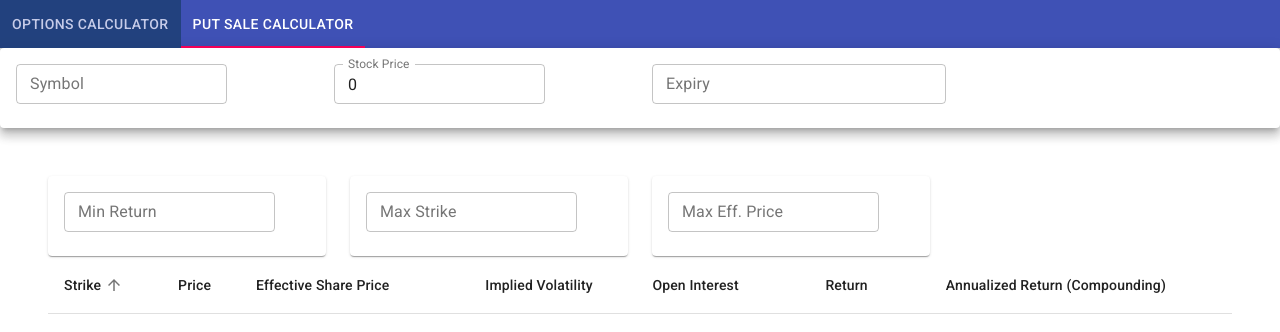
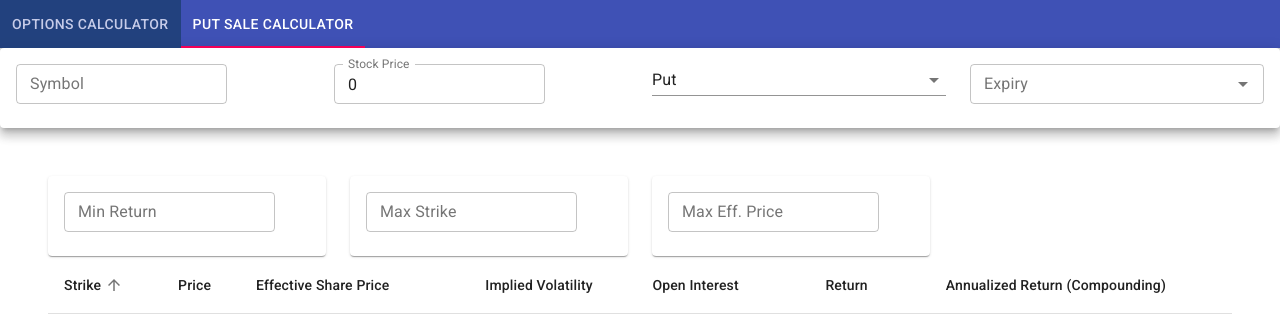
Before and after one commit to pwestling/options-calculator, a React (Create React App) app: page /thetacalc in a window 1280 px wide. Shown: the top 332 px of the page. Built offline with nearby package versions, Linux system fonts and the light colour scheme; what yahoo-finance-client-ts would draw is missing.

Commit message:
add put/call

```diff
--- a/src/Theta.tsx
+++ b/src/Theta.tsx
@@ -41,6 +41,7 @@ import { OptionChain, OptionMeta, Quote, ContractData, ContractDataByStrike } fr
 
 import {
   Symbol,
+  OptionType
 } from "./Types";
 
 type Updater<T> = (arg: T) => void
@@ -74,6 +75,8 @@ function SymbolCard(props: {
   setExpiration: Updater<Expiration | null>;
   className?: any;
   symbol: Symbol;
+  setPutOrCall: Updater<OptionType>;
+  putOrCall: OptionType
 }): React.ReactElement {
   return (
     <Card className={props.className} raised>
@@ -118,8 +121,21 @@ function SymbolCard(props: {
             </FormControl>
           </Grid>
           <Grid item xs={12} sm={6} md={3}>
+          <Select
+              id="combo-box-type"
+              style={{width: "100%"}}
+              value={props.putOrCall}
+              autoWidth
+              onChange={(event: any) => {
+                props.setPutOrCall(event.target.value)
+              }}
+            >
+                <MenuItem value={OptionType.Put}>Put</MenuItem>
+                <MenuItem value={OptionType.Call}>Call</MenuItem>
+              </Select>
+          </Grid>
+          <Grid item xs={12} sm={6} md={3}>
           <Autocomplete
-              freeSolo
               blurOnSelect
               size="small"
               id="combo-box-expiry"
@@ -177,6 +193,7 @@ function sortBy<T>(keyFn: (e: T) => number, dir: "asc" | "desc"): (e1: T, e2: T)
 
 export function ThetaPage(props: {}): React.ReactElement {
   const [symbol, setSymbol] = useState(emptySymbol)
+  const [putOrCall, setPutOrCall] = useState<OptionType>(OptionType.Put)
   const [expiration, setExpiration] = useState<Expiration | null>(null)
   const [minReturn, setMinReturn] = useState<Number>(0)
   const [maxStrike, setMaxStrike] = useState<Number>(9999999999999999)
@@ -198,8 +215,8 @@ export function ThetaPage(props: {}): React.ReactElement {
     }
   }, [symbol, expiration])
 
-  const targetData: ContractDataByStrike = optionCache[symbol.symbol +":"+expiration?.expirationTimestamp] ?
-  optionCache[symbol.symbol +":"+expiration?.expirationTimestamp].put : {}
+  const targetDataChain: OptionChain | undefined = optionCache[symbol.symbol +":"+expiration?.expirationTimestamp]
+  const targetData = (putOrCall === OptionType.Put ? targetDataChain?.put : targetDataChain?.call) || {}
   console.log("Render")
   console.log(Object.keys(targetData))
   var dte = 0
@@ -212,7 +229,7 @@ export function ThetaPage(props: {}): React.ReactElement {
   }
 
   const strikeSort = (cd: ContractData) => cd.strike || 0
-  const effSort = (cd: ContractData) => (cd.strike || 0) - (cd.lastPrice || 0)
+  const effSort = (cd: ContractData) => (cd.strike || 0) + ((putOrCall === "put" ? - 1 : 1) * (cd.lastPrice || 0))
   const returnSort = (cd: ContractData) =>  (cd.lastPrice || 0)/(cd.strike || 0)
   const openInterestSort = (cd: ContractData) =>  (cd.openInterest || 0)
 
@@ -224,7 +241,7 @@ export function ThetaPage(props: {}): React.ReactElement {
     .filter(cd => effSort(cd) < maxEffPrice)
 
   return <>
-    <SymbolCard setSymbol={setSymbol} setExpiration={setExpiration} symbol={symbol}/>
+    <SymbolCard setSymbol={setSymbol} setExpiration={setExpiration} symbol={symbol} setPutOrCall={setPutOrCall} putOrCall={putOrCall}/>
     <div className={classes.pageContainer}>
     <Grid container spacing={3}>
     <Grid item xs={6} sm={3} xl={1}>
@@ -378,7 +395,7 @@ export function ThetaPage(props: {}): React.ReactElement {
         return <TableRow>
           <TableCell>${strikePrice}</TableCell>
           <TableCell>${opt.lastPrice}</TableCell>
-          <TableCell>${(strikePrice - (opt.lastPrice || 0)).toFixed(2)}</TableCell>
+          <TableCell>${effSort(opt).toFixed(2)}</TableCell>
           <TableCell>{((opt.impliedVolatility || 0) * 100).toFixed(0)}%</TableCell>
           <TableCell>{opt.openInterest}</TableCell>
 
```
